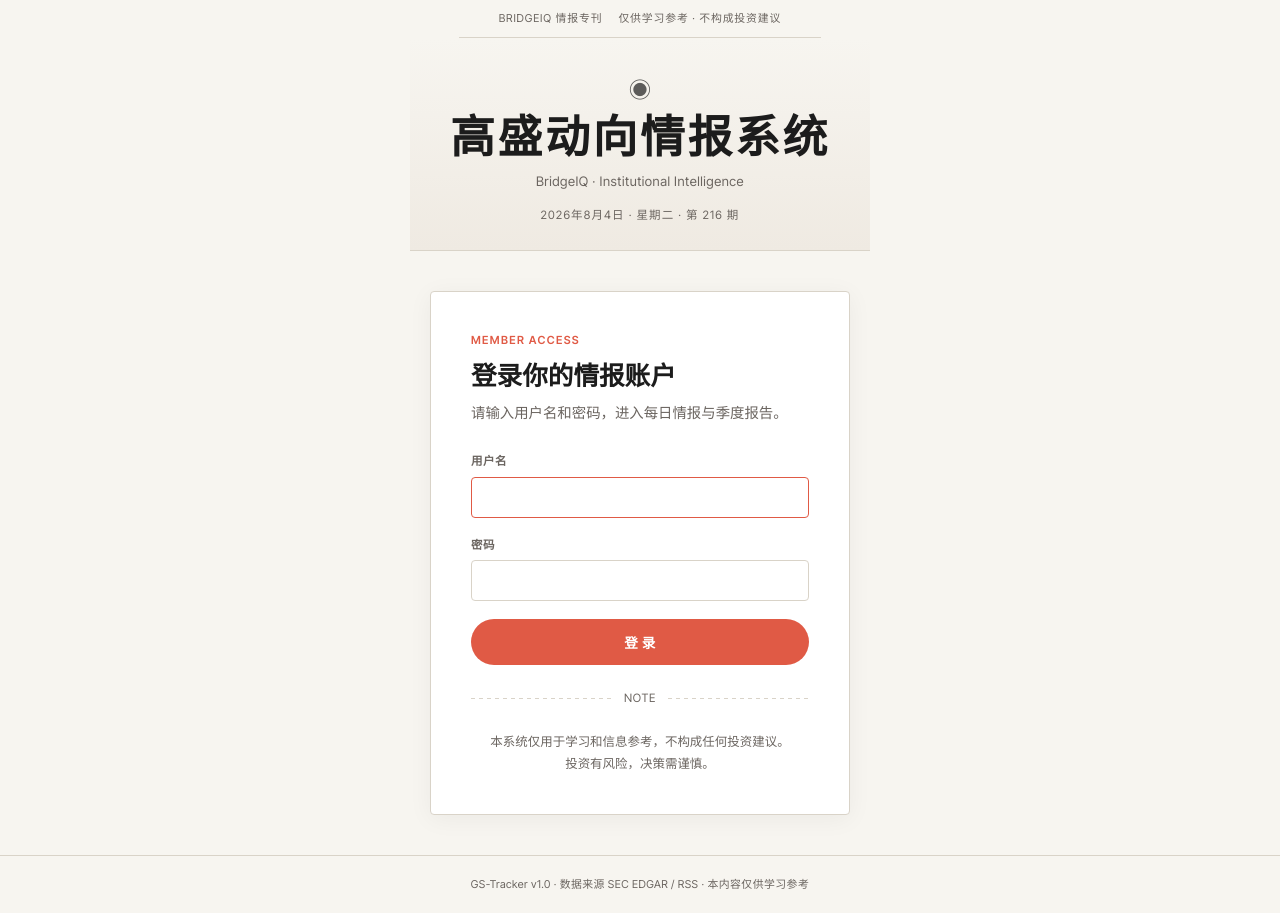
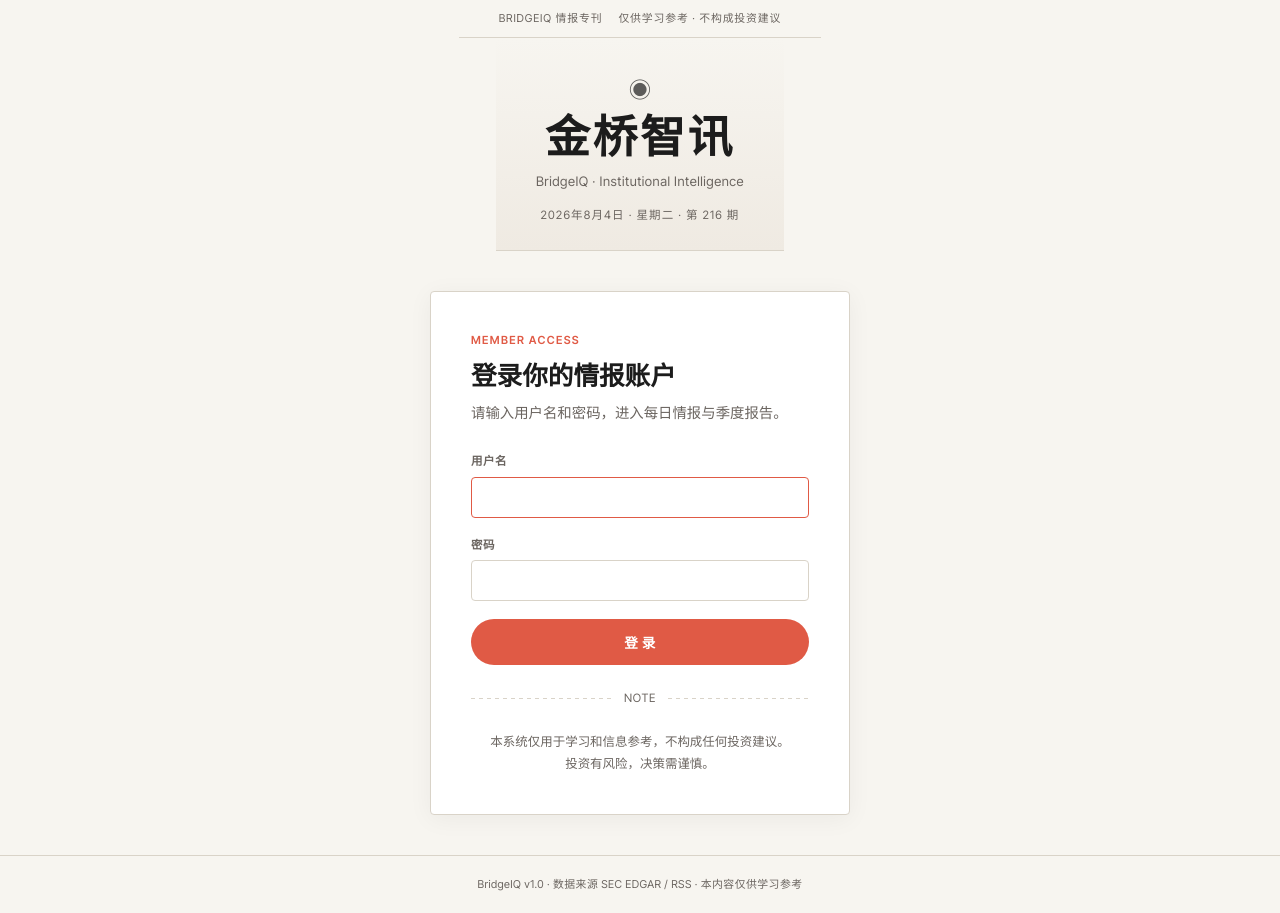
Before and after one commit to zhizhengqin/gs-tracker, a FastAPI app: page /login in a window 1280 px wide. Run offline with FastAPI, Linux system fonts and the light colour scheme.

Commit message:
fix(qa): replace all GS-Tracker branding with BridgeIQ 金桥智讯
- dashboard.html: masthead, footer, guide text
- login.html: masthead, footer

```diff
--- a/templates/login.html
+++ b/templates/login.html
@@ -55,7 +55,7 @@
 </div>
 <header class="masthead">
     <div class="mark">◉</div>
-    <div class="title">高盛动向情报系统</div>
+    <div class="title">金桥智讯</div>
     <div class="sub">BridgeIQ · Institutional Intelligence</div>
     <div class="date" id="mastheadDate"></div>
 </header>
@@ -81,7 +81,7 @@
     </div>
 </div>
 <footer class="footer">
-    GS-Tracker v1.0 · 数据来源 SEC EDGAR / RSS · 本内容仅供学习参考
+    BridgeIQ v1.0 · 数据来源 SEC EDGAR / RSS · 本内容仅供学习参考
 </footer>
 <script>
     // 报头日期：今天 + 星期 + 年内第 N 期（每年 1 月 1 日为第 1 期）
```
Also changed, not shown: templates/dashboard.html (+5 -5 lines).
